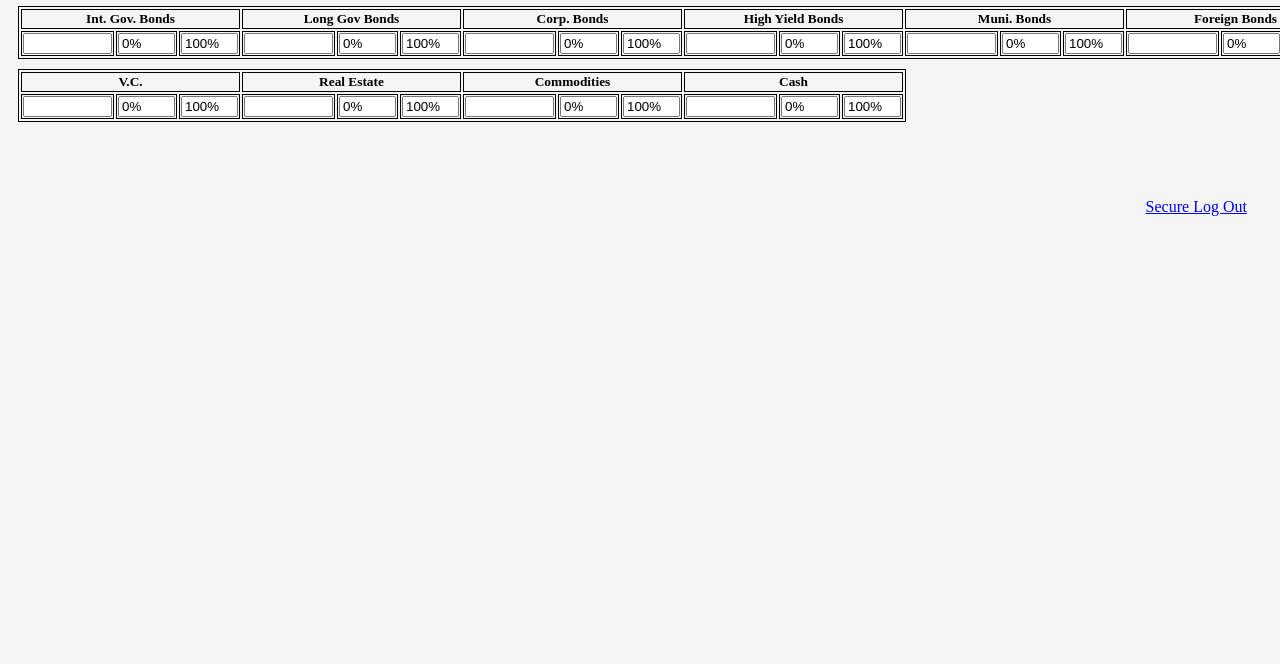
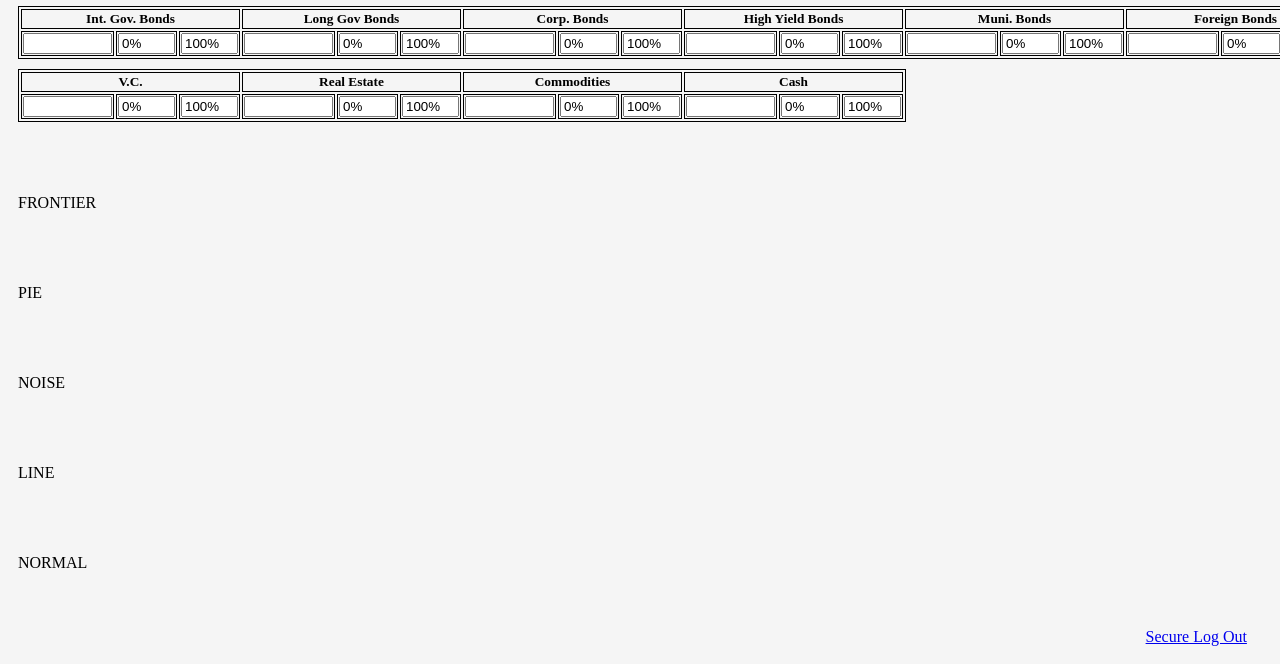
Before and after one commit to jacoby149/greenstar-financial, a Flask app: page / in a window 1280 px wide; the page is wider, and only the part inside the window is pictured. Shown: the part 388-1052 px from the top of that part. Before the commit the page ends 604 px from the top of that part, so only its background shows below. Run offline with Flask 2, Linux system fonts and the light colour scheme; the visitor is signed in with stand-in values (Sample User, id 1).

Commit message:
graph divs expansion

```diff
--- a/app.py
+++ b/app.py
@@ -31,7 +31,6 @@ cors = CORS(app)
 app.secret_key = b'_5#y2L"g4Q8z\n\xec]/'
 
 images = []
-#img_form = "<img src = '{}'>"
 img_form = "{}"
 form_params = {}
 #stock_symbols                                          # FAQ    https://www.portfoliovisualizer.com/faq#dataSources
@@ -178,7 +177,7 @@ def load_graphs(tickers=None):
     images, portfolios, returns, risks = markowitz.markowitz_run(book=book, info=info)
     # images, portfolios, returns, risks = markowitz.markowitz_run(book=book, info=info)
 
-    vals = {'images': "".join([img_form.format(i) for i in images]),
+    vals = {'images': str([img_form.format(i) for i in images]),
             'portfolios': str(portfolios),
             'returns': str(returns),
             'risks': str(risks),
--- a/static/request.js
+++ b/static/request.js
@@ -62,9 +62,19 @@ function scale_graphs() {
 // image return
 function load_graphs(data) {
     document.getElementById("message").innerHTML = "";
+    var img_list = eval(data['images'])
+
     //console.log(data)
-    $("#graphs").empty();
-    $("#graphs").append(data["images"]);
+    $("#frontier").empty();
+    $("#pie").empty();
+    $("#noise").empty();
+    $("#line").empty();
+    $("#normal").empty();
+    $("#frontier").append(img_list[0]);
+    $("#pie").append(img_list[1] + img_list[2]);
+    $("#noise").append(img_list[3])
+    $("#line").append(img_list[4] + img_list[5]);
+    $("#normal").append(img_list[6] + img_list[7] + img_list[8]);
     //scale_graphs();
     //document.getElementById("graphs").innerHTML = data["images"]
     stds = eval(data["risks"])
@@ -102,7 +112,7 @@ function backtest() {
 
 // Generate Report
 function genReport() {
-    if (document.getElementById("graphs").innerHTML != "") {
+    if (document.getElementById("frontier").innerHTML != "") {
         form = document.getElementById('captable')
         response = form.submit()
         //console.log("response submitted")
--- a/templates/index.html
+++ b/templates/index.html
@@ -218,7 +218,16 @@
 <!--            </tr>-->
 <!--            <td>-->
                 <div><p id="message"></p></div>
-                <div id="graphs"></div>
+                <div><p> FRONTIER </p></div>
+                <div id="frontier"></div>
+                <div><p> PIE </p></div>
+                <div id="pie"></div>
+                <div><p> NOISE </p></div>
+                <div id="noise"></div>
+                <div><p> LINE </p></div>
+                <div id="line"></div>
+                <div><p> NORMAL </p></div>
+                <div id="normal"></div>
 
     <!--            </td>-->
 <!--        </table>-->
```
